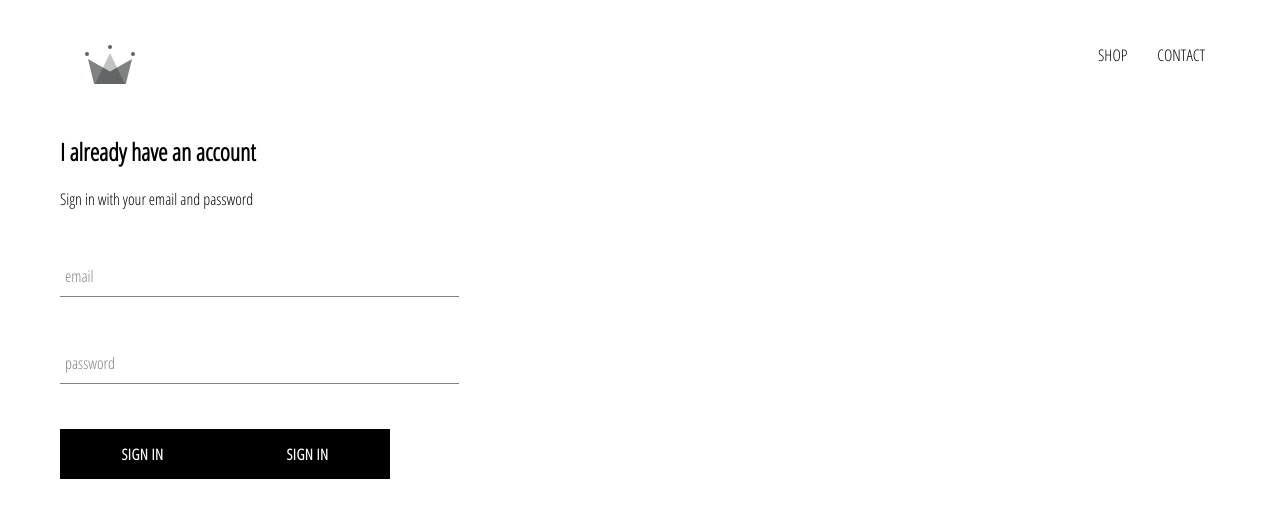
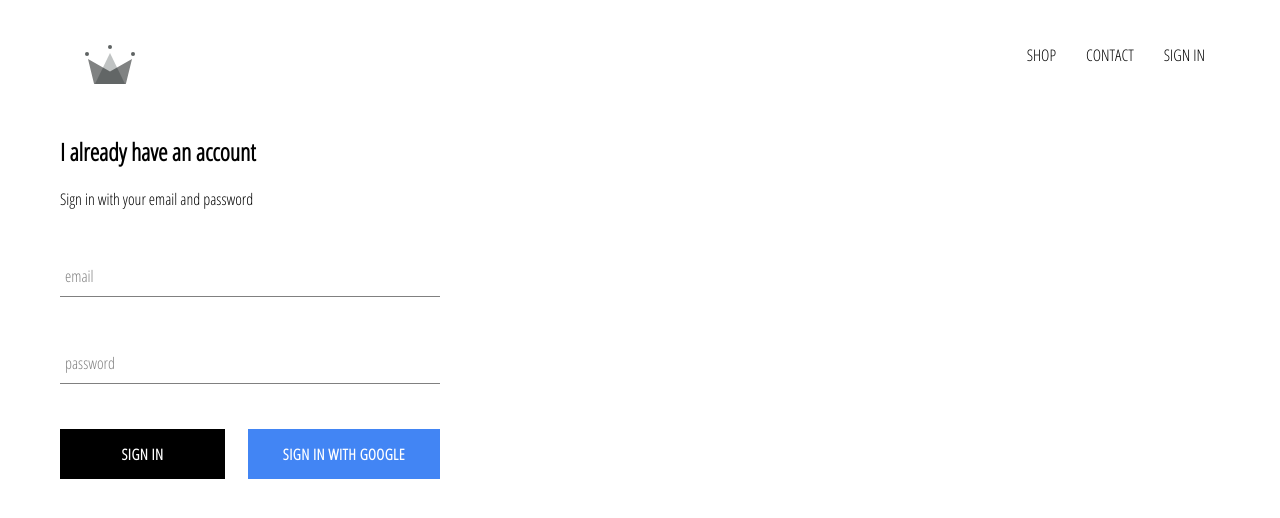
Before and after one commit to pre-ska/eCommerce, a React (Create React App) app: page /signin in a window 1280 px wide. Shown: the top 518 px of the page. Built offline with nearby package versions, Linux system fonts and the light colour scheme; no server answers.

Commit message:
ubacio firebase auth u sign_in,sign in with google

```diff
--- a/src/App.css
+++ b/src/App.css
@@ -7,3 +7,7 @@
   text-decoration: none;
   color: black;
 }
+
+* {
+  box-sizing: border-box;
+}
--- a/src/App.js
+++ b/src/App.js
@@ -8,10 +8,31 @@
 import SignInAndSignUpPage from "./pages/sign-in-and-sign-up/sign-in-and-sign-up.component";
 import { auth } from "./firebase/firebase.utils";
 
-function App() {
+class App extends React.Component {
+  constructor() {
+    super();
+
+    this.state = {
+      currentUser: null
+    };
+  }
+
+  componentDidMount() {
+    //onAuthStateChanged automatrski vraća unsubscriber funkciju
+    this.unsubscribeFromAuth = auth.onAuthStateChanged(user => {
+      this.setState({ currentUser: user });
+      console.log("promjena usera", user);
+    });
+  }
+
+  componentWillUnmount() {
+    this.unsubscribeFromAuth();
+  }
+
+  render() {
     return (
       <div>
-      <Header />
+        <Header currentUser={this.state.currentUser} />
         <Switch>
           <Route exact path="/" component={HomePage} />
           <Route path="/shop" component={ShopPage} />
@@ -20,5 +41,6 @@
       </div>
     );
   }
+}
 
 export default App;
--- a/src/components/custom-button/custom-button.component.js
+++ b/src/components/custom-button/custom-button.component.js
@@ -2,8 +2,10 @@
 
 import "./custom-button.styles.scss";
 
-const CustomButton = ({ children, ...otherProps }) => (
-  <button className="custom-button" {...otherProps}>
+const CustomButton = ({ children, isGoogleSignIn, ...otherProps }) => (
+  <button
+    className={`${isGoogleSignIn ? "google-sign-in" : ""} custom-button`}
+    {...otherProps}>
     {children}
   </button>
 );
--- a/src/components/custom-button/custom-button.styles.scss
+++ b/src/components/custom-button/custom-button.styles.scss
@@ -19,4 +19,14 @@
     color: black;
     border: 1px solid black;
   }
+
+  &.google-sign-in {
+    background-color: #4285f4;
+    color: white;
+
+    &:hover {
+      background-color: #357ae8;
+      border: none;
+    }
+  }
 }
--- a/src/components/header/header.component.js
+++ b/src/components/header/header.component.js
@@ -4,8 +4,9 @@
 import { Link } from "react-router-dom";
 
 import { ReactComponent as Logo } from "../../assets/crown.svg";
+import { auth } from "../../firebase/firebase.utils";
 
-const Header = () => {
+const Header = ({ currentUser }) => {
   return (
     <div className="header">
       <Link to="/" className="logo-container">
@@ -18,6 +19,15 @@
         <Link className="option" to="/shop">
           CONTACT
         </Link>
+        {currentUser ? (
+          <div onClick={() => auth.signOut()} className="option">
+            SIGN OUT
+          </div>
+        ) : (
+          <Link className="option" to="/signin">
+            SIGN IN
+          </Link>
+        )}
       </div>
     </div>
   );
--- a/src/components/header/header.styles.scss
+++ b/src/components/header/header.styles.scss
@@ -20,6 +20,7 @@
 
     .option {
       padding: 10px 15px;
+      cursor: pointer;
     }
   }
 }
--- a/src/components/sign-in/sign-in.component.js
+++ b/src/components/sign-in/sign-in.component.js
@@ -52,8 +52,12 @@
             required
           />
 
-          <CustomButton type="submit"> Sign In </CustomButton>
-          <CustomButton onClick={signInWithGoogle}> Sign In </CustomButton>
+          <div className="buttons">
+            <CustomButton type="submit"> Sign In </CustomButton>
+            <CustomButton onClick={signInWithGoogle} isGoogleSignIn>
+              Sign In With Google
+            </CustomButton>
+          </div>
         </form>
       </div>
     );
--- a/src/components/sign-in/sign-in.styles.scss
+++ b/src/components/sign-in/sign-in.styles.scss
@@ -1,9 +1,14 @@
 .sign-in {
-  width: 30vw;
+  width: 380px;
   display: flex;
   flex-direction: column;
 
   .title {
     margin: 10px;
   }
+
+  .buttons {
+    display: flex;
+    justify-content: space-between;
+  }
 }
```
Lines whose indentation alone changed are shown as unchanged.
